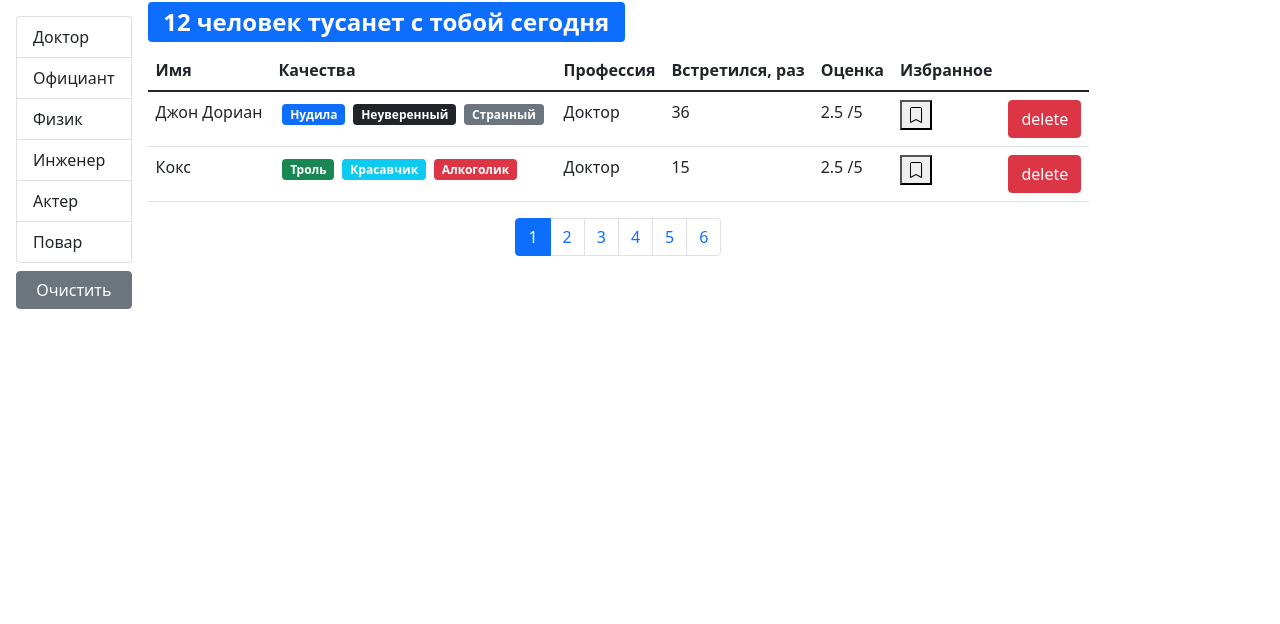
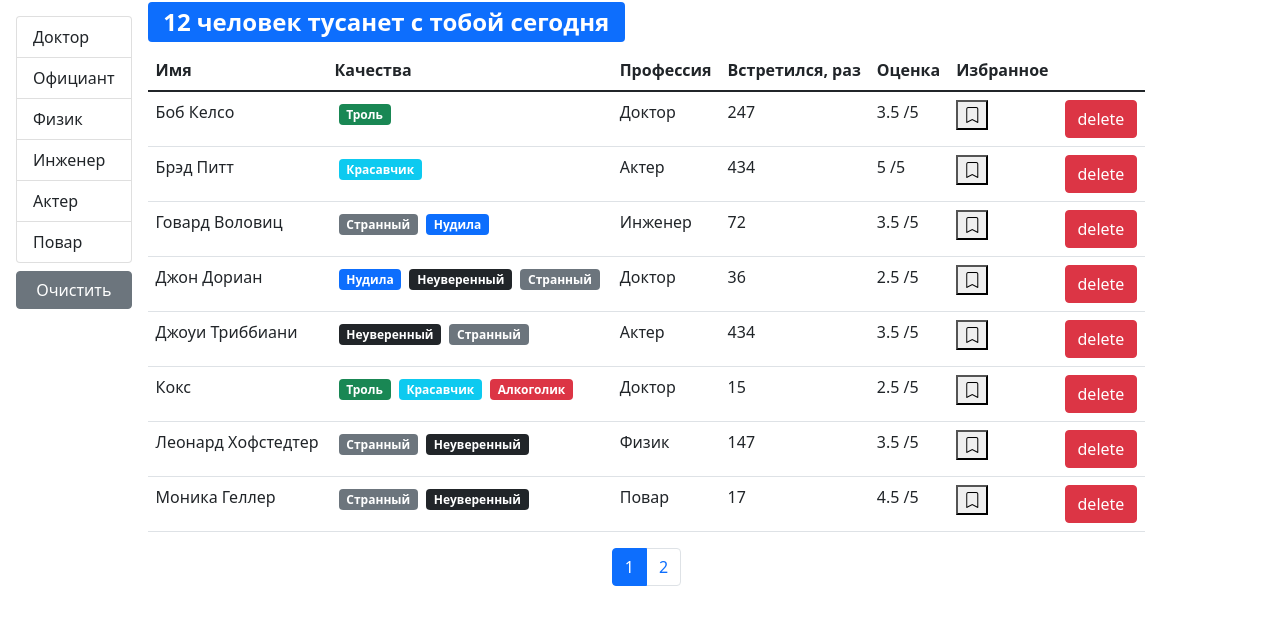
Before and after one commit to DizHelf/friends, a React (Create React App) app: page / in a window 1280 px wide. Shown: the top 624 px of the page. Built offline with nearby package versions, Linux system fonts and the light colour scheme.

Commit message:
add sort function in userTable

```diff
--- a/src/app/components/userTable.jsx
+++ b/src/app/components/userTable.jsx
@@ -0,0 +1,34 @@
+import React from "react";
+import PropTypes from "prop-types";
+import User from "./user";
+
+const UserTable = ({ users, onSort, ...rest }) => {
+    return (
+        <table className="table">
+            <thead>
+                <tr>
+                    <th onClick={() => onSort("name")} scope="col">Имя</th>
+                    <th scope="col">Качества</th>
+                    <th onClick={() => onSort("profession.name")} scope="col">Профессия</th>
+                    <th onClick={() => onSort("completedMeetings")} scope="col">Встретился, раз</th>
+                    <th onClick={() => onSort("rate")} scope="col">Оценка</th>
+                    <th onClick={() => onSort("bookmark")} scope="col">Избранное</th>
+                    <th />
+                </tr>
+            </thead>
+            <tbody>
+                {users.map((user) => (
+                    <User {...rest} {...user} key={user._id} />
+                ))}
+            </tbody>
+        </table>
+
+    );
+};
+
+UserTable.propTypes = {
+    users: PropTypes.array.isRequired,
+    onSort: PropTypes.function
+};
+
+export default UserTable;
--- a/src/app/components/users.jsx
+++ b/src/app/components/users.jsx
@@ -2,17 +2,19 @@ import React, { useState, useEffect } from "react";
 import PropTypes from "prop-types";
 import { paginate } from "../utils/paginate";
 import Pagination from "./pagination";
-import User from "./user";
 import api from "../api";
+import _ from "lodash";
 import GroupList from "./groupList";
 import SearchStatus from "./searchStatus";
+import UserTable from "./userTable";
 
 const Users = ({ users: allUsers, ...rest }) => {
     const [currentPage, setCurrentPage] = useState(1);
     const [professions, setProfession] = useState();
     const [selectedProf, setSelectedProf] = useState();
+    const [sortOptions, setSortOptions] = useState({ iterates: "name", order: "asc" });
 
-    const pageSize = 2;
+    const pageSize = 8;
 
     useEffect(() => {
         api.professions.fetchAll().then((data) => setProfession(data));
@@ -30,6 +32,14 @@ const Users = ({ users: allUsers, ...rest }) => {
         setCurrentPage(pageIndex);
     };
 
+    const handleSort = (item) => {
+        if (sortOptions.iterates === item) {
+            setSortOptions(prev => ({ ...prev, order: prev.order === "asc" ? "desc" : "asc" }));
+        } else {
+            setSortOptions({ iterates: item, order: "asc" });
+        }
+    };
+
     const filteredUsers = selectedProf
         ? allUsers.filter(
               (user) =>
@@ -39,7 +49,8 @@ const Users = ({ users: allUsers, ...rest }) => {
         : allUsers;
 
     const count = filteredUsers.length;
-    const usersCrop = paginate(filteredUsers, currentPage, pageSize);
+    const sortUsers = _.orderBy(filteredUsers, sortOptions.iterates, sortOptions.order);
+    const usersCrop = paginate(sortUsers, currentPage, pageSize);
 
     const clearFilter = () => {
         setSelectedProf();
@@ -66,24 +77,7 @@ const Users = ({ users: allUsers, ...rest }) => {
             <div className="d-flex flex-column">
                 <SearchStatus length={count} />
                 {count > 0 && (
-                    <table className="table">
-                        <thead>
-                            <tr>
-                                <th scope="col">Имя</th>
-                                <th scope="col">Качества</th>
-                                <th scope="col">Профессия</th>
-                                <th scope="col">Встретился, раз</th>
-                                <th scope="col">Оценка</th>
-                                <th scope="col">Избранное</th>
-                                <th />
-                            </tr>
-                        </thead>
-                        <tbody>
-                            {usersCrop.map((user) => (
-                                <User {...rest} {...user} key={user._id} />
-                            ))}
-                        </tbody>
-                    </table>
+                    <UserTable users={usersCrop} onSort={handleSort} {...rest}/>
                 )}
                 <div className="d-flex justify-content-center">
                     <Pagination
```
Also changed, not shown: .eslintrc.js.
